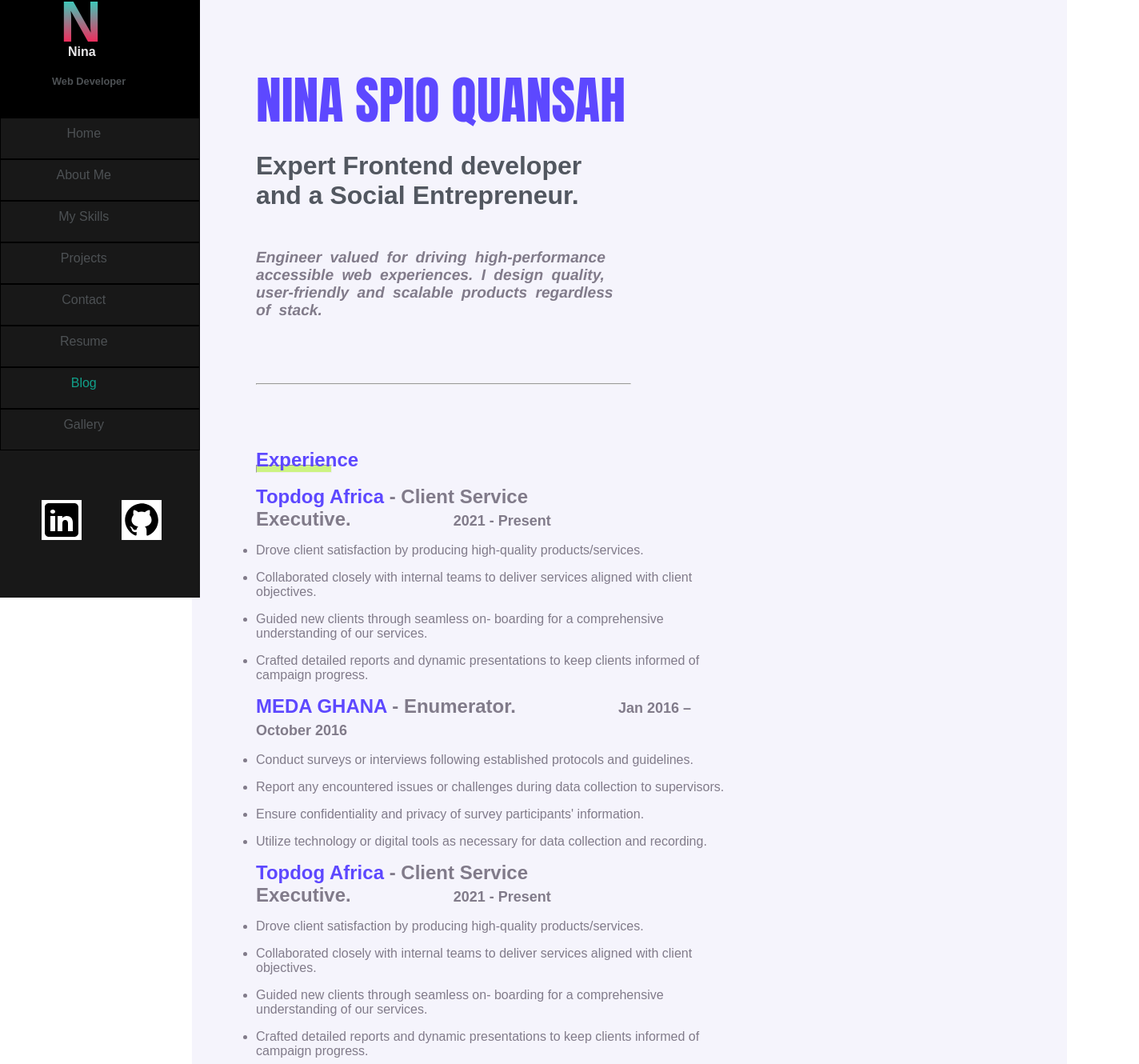
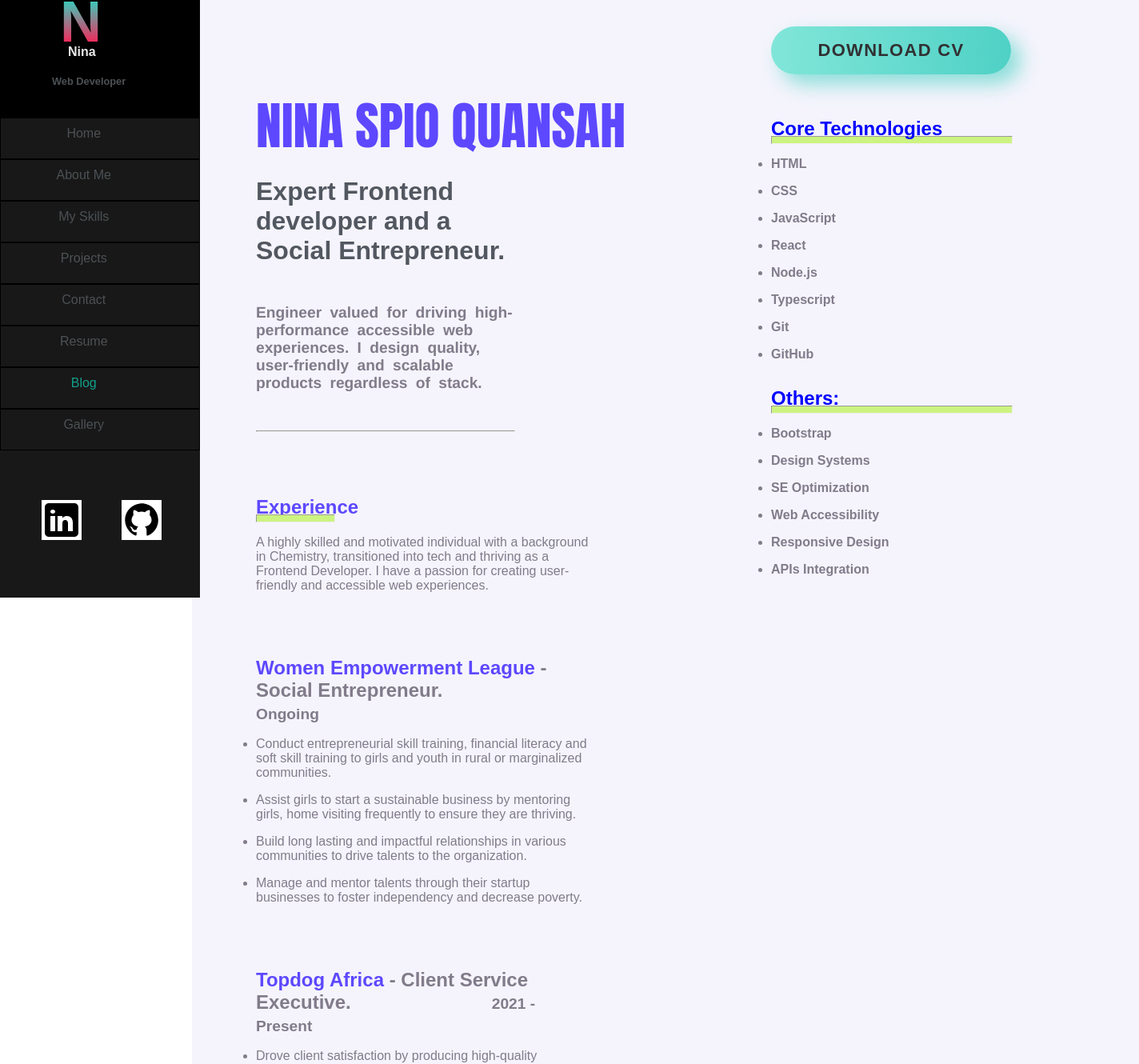
Before and after one commit to nsquansah/My_portifolio, a React (Create React App) app: page /resume in a window 1280 px wide. Shown: the part 53-1383 px from the top of the page at 80% size, 1424 px wide, since content can reach past the window. Built offline with nearby package versions, Linux system fonts and the light colour scheme.

Commit message:
cv oage complete left with responsiveness

```diff
--- /dev/null
+++ b/src/components/DownloadButton.jsx
@@ -0,0 +1,13 @@
+import React from 'react';
+import styles from './DownloadButton.module.css';
+
+const DownloadButton = () => {
+  return (
+    <div className={styles.wrap}>
+
+      <button className={styles.button}>Download CV</button>
+    </div>
+  );
+};
+
+export default DownloadButton;
--- /dev/null
+++ b/src/components/DownloadButton.module.css
@@ -0,0 +1,93 @@
+html, body {
+    height: 100%;
+  }
+
+  .wrap {
+    height: 0.5rem;
+    display: flex;
+    align-items: center;
+    justify-content: center;
+  }
+
+  .button {
+    min-width: 300px;
+    min-height: 60px;
+    display: inline-flex;
+    font-family: 'Nunito', sans-serif;
+    font-size: 22px;
+    align-items: center;
+    justify-content: center;
+    text-transform: uppercase;
+    text-align: center;
+    letter-spacing: 1.3px;
+    font-weight: 700;
+    color: #313133;
+    background: white;
+  background: linear-gradient(90deg, rgba(129,230,217,1) 0%, rgba(79,209,197,1) 100%);
+    border: none;
+    border-radius: 1000px;
+    box-shadow: 12px 12px 24px rgba(79,209,197,.64);
+    transition: all 0.3s ease-in-out 0s;
+    cursor: pointer;
+    outline: none;
+    position: relative;
+    padding: 10px;
+    }
+
+  .button::before {
+  content: '';
+    border-radius: 1000px;
+    min-width: calc(300px + 12px);
+    min-height: calc(60px + 12px);
+    border: 6px solid #00FFCB;
+    box-shadow: 0 0 60px rgba(0,255,203,.64);
+    position: absolute;
+    top: 50%;
+    left: 50%;
+    transform: translate(-50%, -50%);
+    opacity: 0;
+    transition: all .3s ease-in-out 0s;
+  }
+
+  .button:hover,
+  .button:focus {
+    color: #313133;
+    transform: translateY(-6px);
+  }
+
+  .button:hover::before,
+  .button:focus::before {
+    opacity: 1;
+  }
+
+  .button::after {
+    content: '';
+    width: 30px; height: 30px;
+    border-radius: 100%;
+    border: 6px solid #00FFCB;
+    position: absolute;
+    z-index: -1;
+    top: 50%;
+    left: 50%;
+    transform: translate(-50%, -50%);
+    animation: ring 1.5s infinite;
+  }
+
+  .button:hover::after,
+  .button:focus::after {
+    animation: none;
+    display: none;
+  }
+
+  @keyframes ring {
+    0% {
+      width: 30px;
+      height: 30px;
+      opacity: 1;
+    }
+    100% {
+      width: 300px;
+      height: 300px;
+      opacity: 0;
+    }
+  }
--- a/src/components/style.module.css
+++ b/src/components/style.module.css
@@ -145,6 +145,7 @@
     .sidebar {
       transform: translateX(-100%);
       width: 40%;
+
     }
 
     .sidebar.open {
--- a/src/pages/CvPage/index.jsx
+++ b/src/pages/CvPage/index.jsx
@@ -1,13 +1,14 @@
 // src/pages/CvPage/index.jsx
 
 import styles from './style.module.css';
+import DownloadButton from '../../components/DownloadButton';
 
 import React from 'react'
 
 export const CvPage = () => {
   return (
     <div className={styles.CvPage}>
-      <div>
+      <div className={styles.leftpart}>
         <h1 className={styles.title}>NINA SPIO QUANSAH </h1>
         <h2 className={styles.subtitle}>Expert Frontend developer and a Social Entrepreneur.</h2>
         <h3 className={styles.subtitle2}>
@@ -16,11 +17,31 @@ export const CvPage = () => {
         <hr className={styles.line}/>
         <h2 className={styles.subtitle3}>Experience</h2>
         <hr className={styles.line2}/>
+        <p className={styles. jobparagraph1}>
+         A highly skilled and motivated individual with a background in Chemistry, transitioned into  tech and thriving as a Frontend Developer. I have a passion for creating user-friendly and accessible web experiences.
+        </p>
+
+
+{/* curent job */}
+<p className={styles. jobparagraph}>
+          <h3 className={styles.subtitle4}><span className={styles.jobtitle}>Women Empowerment League</span> - Social Entrepreneur.<span className={styles.date1}> Ongoing</span></h3>
+        <ul>
+          <li className={styles.list}>Conduct entrepreneurial skill training, financial literacy and soft skill training to girls and youth in rural
+          or marginalized communities.</li>
+          <li className={styles.list}> Assist girls to start a sustainable business by mentoring girls, home visiting frequently to ensure they
+          are thriving.</li>
+          <li className={styles.list}>Build long lasting and impactful relationships in various communities to drive talents to the
+          organization.</li>
+          <li className={styles.list}>Manage and mentor talents through their startup businesses to foster independency and decrease
+          poverty.</li>
+        </ul>
+        </p>
+
 
 {/* first job */}
 
         <p className={styles. jobparagraph}>
-          <h3 className={styles.subtitle4}><span className={styles.jobtitle}>Topdog Africa</span> - Client Service Executive.<span className={styles.date}>2021 - Present</span></h3>
+          <h3 className={styles.subtitle4}><span className={styles.jobtitle}>Topdog Africa</span> - Client Service Executive.<span className={styles.date2}>2021 - Present</span></h3>
         <ul>
           <li className={styles.list}>Drove client satisfaction by producing
           high-quality products/services.</li>
@@ -35,54 +56,8 @@ export const CvPage = () => {
         </ul>
         </p>
 {/* second job */}
-        <p className={styles. jobparagraph}>
-        <h3 className={styles.subtitle4}><span className={styles.jobtitle}>MEDA GHANA</span> - Enumerator.<span className={styles.date}>Jan 2016 – October 2016</span></h3>
-        <ul>
-          <li className={styles.list}>Conduct surveys or interviews following
-          established protocols and guidelines.</li>
-          <li className={styles.list}>Report any encountered issues or challenges during data collection to
-          supervisors.</li>
-          <li className={styles.list}> Ensure confidentiality and privacy of survey participants' information.</li>
-          <li className={styles.list}>Utilize technology or digital tools as necessary for data collection and
-          recording.</li>
-        </ul>
-        </p>
-
-{/* third job */}
-        <p className={styles. jobparagraph}>
-        <h3 className={styles.subtitle4}><span className={styles.jobtitle}>Topdog Africa</span> - Client Service Executive.<span className={styles.date}>2021 - Present</span></h3>
-        <ul>
-          <li className={styles.list}>Drove client satisfaction by producing
-          high-quality products/services.</li>
-          <li className={styles.list}>Collaborated closely with internal teams
-          to deliver services aligned with client
-          objectives.</li>
-          <li className={styles.list}> Guided new clients through seamless on-
-          boarding for a comprehensive understanding of our services.</li>
-          <li className={styles.list}>Crafted detailed reports and dynamic
-          presentations to keep clients informed of
-          campaign progress.</li>
-        </ul>
-        </p>
-{/* fourth job */}
-        <p className={styles. jobparagraph}>
-        <h3 className={styles.subtitle4}><span className={styles.jobtitle}>PhytoScience Limited Ghana</span> - Customer care.<span className={styles.date}>2021 - Present</span></h3>
-        <ul>
-          <li className={styles.list}>Drove client satisfaction by producing
-          high-quality products/services.</li>
-          <li className={styles.list}>Collaborated closely with internal teams
-          to deliver services aligned with client
-          objectives.</li>
-          <li className={styles.list}> Guided new clients through seamless on-
-          boarding for a comprehensive understanding of our services.</li>
-          <li className={styles.list}>Crafted detailed reports and dynamic
-          presentations to keep clients informed of
-          campaign progress.</li>
-        </ul>
-
-{/* fifth job */}
-        </p><p className={styles. jobparagraph}>
-        <h3 className={styles.subtitle4}><span className={styles.jobtitle}>Lead for Ghana</span> - Educator / community developer.<span className={styles.date}>2021 - Present</span></h3>
+<p className={styles. jobparagraph}>
+        <h3 className={styles.subtitle4}><span className={styles.jobtitle}>PhytoScience Limited Ghana</span> - Customer care.<span className={styles.date3}>2021 - Present</span></h3>
         <ul>
           <li className={styles.list}>Drove client satisfaction by producing
           high-quality products/services.</li>
@@ -97,9 +72,94 @@ export const CvPage = () => {
         </ul>
         </p>
 
+
+
+{/* third */}
+<p className={styles. jobparagraph}>
+        <h3 className={styles.subtitle4}><span className={styles.jobtitle}>Lead for Ghana</span> - Educator / community developer.<span className={styles.date4}>2017 - 2019</span></h3>
+        <ul>
+          <li className={styles.list}>Drove client satisfaction by producing
+          high-quality products/services.</li>
+          <li className={styles.list}>Collaborated closely with internal teams
+          to deliver services aligned with client
+          objectives.</li>
+          <li className={styles.list}> Guided new clients through seamless on-
+          boarding for a comprehensive understanding of our services.</li>
+          <li className={styles.list}>Crafted detailed reports and dynamic
+          presentations to keep clients informed of
+          campaign progress.</li>
+        </ul>
+        </p>
+
+
+
+{/* fourth */}
+        <p className={styles. jobparagraph}>
+        <h3 className={styles.subtitle4}><span className={styles.jobtitle}>MEDA GHANA</span> - Enumerator.<span className={styles.date5}> 2016</span></h3>
+        <ul>
+          <li className={styles.list}>Conduct surveys or interviews following
+          established protocols and guidelines.</li>
+          <li className={styles.list}>Report any encountered issues or challenges during data collection to
+          supervisors.</li>
+          <li className={styles.list}> Ensure confidentiality and privacy of survey participants' information.</li>
+          <li className={styles.list}>Utilize technology or digital tools as necessary for data collection and
+          recording.</li>
+        </ul>
+        </p>
+
+{/* third job */}
+        <p className={styles. jobparagraph}>
+        <h3 className={styles.subtitle4}><span className={styles.jobtitle}>Dufie Memorial Hospital</span> - Administrator.<span className={styles.date6}>2015 - 2017</span></h3>
+        <ul>
+          <li className={styles.list}>Providing strategic and lucrative ideas to maintain and repair the physical facility and represent the
+          hospital at investors meeting.</li>
+          <li className={styles.list}>Supporting various sectors under the hospitals administration to work productively and manage the
+          hospitals internal revenue, customer care and office management, increasing the productivity in the
+          hospital by 80%, leading to effective healthcare, encouraging frequent visitation of pregnant women and
+          indigenes in rural areas to the hospital decreasing maternal mortality by 70% at the end of 2017.</li>
+          <li className={styles.list}> Recruit credible and talented health personnel to join the team.</li>
+          <li className={styles.list}>Collaborate with community stakeholders to work together to ensure the development of the lives of the
+          youth in the locality through organizing educative programs for sensitization and skill development</li>
+          <li className={styles}>Drawing budgets for procurements needed for the effective running of the hospital.</li>
+        </ul>
+        </p>
+
       </div>
+      <div className={styles.rightpart}>
+        <DownloadButton />
+        {/* <h2 className={styles.subtitle5}>Ghana.</h2> */}
+        {/* <hr className={styles.line3}/> */}
+
+
+      <ul className={styles.skills}>
+        <h2 className={styles.coretech}>Core Technologies</h2>
+        <hr className={styles.line3}/>
+        <li className={styles.skill}>HTML</li>
+        <li className={styles.skill}>CSS</li>
+        <li className={styles.skill}>JavaScript</li>
+        <li className={styles.skill}>React</li>
+        <li className={styles.skill}>Node.js</li>
+        <li className={styles.skill}>Typescript</li>
+        {/* <li className={styles.skill}>MongoDB</li> */}
+        <li className={styles.skill}>Git</li>
+        <li className={styles.skill}>GitHub</li>
+        </ul>
+
+        <ul className={styles.otherskills}>
+        <h2 className={styles.otherskill}>Others:</h2>
+        <hr className={styles.line3}/>
+
+        <li className={styles.skill}>Bootstrap</li>
+        <li className={styles.skill}>Design Systems</li>
+        <li className={styles.skill}>SE Optimization</li>
+        <li className={styles.skill}>Web Accessibility</li>
+        <li className={styles.skill}>Responsive Design</li>
+        <li className={styles.skill}>APIs Integration</li>
+        </ul>
+      </div>
+
     </div>
-  )
+  );
 }
 
 export default CvPage
--- a/src/pages/CvPage/style.module.css
+++ b/src/pages/CvPage/style.module.css
@@ -11,9 +11,9 @@
     flex-direction: flex-start;
     align-items: left;
     justify-content: left;
-    height: 300vh;
+    height: 400vh;
     background-color: rgba(245,244,252,255);
-    width: 73%;
+    width: 80%;
     margin-left: 15rem;
     padding: 5rem;
 
@@ -42,11 +42,11 @@
 color: #817b8a;
 width: 50%;
 font-family: 'Franklin Gothic Medium', 'Arial Narrow', Arial, sans-serif;
-font-style: italic;
+/* font-style: italic; */
 font-weight: 800;
 font-size: 1.2rem;
 margin-top: 3rem;
-margin-bottom: 5rem;
+margin-bottom: 2rem;
 word-spacing: 5px;
 
 }
@@ -66,10 +66,11 @@ word-spacing: 5px;
  }
 
  .line2{
-    width: 10%;
+    width: 15%;
     height: 0.5rem;
     background-color: #ccf381;
-    margin-top: -0.5rem;
+    margin-top: -0.3rem;
+    color: #ccf381;
 
  }
 
@@ -82,6 +83,14 @@ word-spacing: 5px;
  }
 
  .jobparagraph{
+    font-size: 1rem;
+    font-family: Arial, Helvetica, sans-serif;
+    color: #817b8a;
+    margin-top: 4rem;
+    width: 65%;
+ }
+
+ .jobparagraph1{
     font-size: 1rem;
     font-family: Arial, Helvetica, sans-serif;
     color: #817b8a;
@@ -98,7 +107,7 @@ word-spacing: 5px;
  }
 
  .date{
-    margin-left: 8rem;
+    margin-left: 10rem;
     font-size: large;
     font-family: Arial, Helvetica, sans-serif;
  }
@@ -106,3 +115,90 @@ word-spacing: 5px;
  .list{
     margin-top: 1rem;
  }
+
+ .date1{
+    margin-left: 10rem;
+    font-size: 1.2rem;
+ }
+
+ .date2{
+    margin-left: 11rem;
+    font-size: 1.2rem;
+ }
+
+ .date3{
+    margin-left: 15rem;
+    font-size: 1.2rem;
+ }
+
+    .date4{
+        margin-left: 12rem;
+        font-size: 1.2rem;
+    }
+
+    .date5{
+        margin-left: 3rem;
+        font-size: 1.2rem;
+    }
+
+
+    .date6{
+        margin-left: 10rem;
+        font-size: 1.2rem;
+    }
+
+    .leftpart{
+        display: flex;
+        flex-direction: column;
+        margin-top: 2rem;
+    }
+
+    .rightpart{
+        display: flex;
+        flex-direction: column;
+        margin-top: 2rem;
+        margin-right: 5rem;
+        width: 50%;
+
+    }
+
+    .skills, .otherskills{ color: #817b8a;
+        font-size: 1rem;
+        font-family: Arial, Helvetica, sans-serif;
+        font-weight: bold;
+    }
+    .coretech{
+        color: blue;
+        margin-top: 5rem;
+    }
+    .line3{
+        width: 100%;
+        height: 0.5rem;
+        background-color: #ccf381;
+        margin-top: -0.3rem;
+        color: #ccf381;
+        margin-bottom: 1rem;
+    }
+    .skill {
+        margin-top: 1rem;
+    }
+    .otherskill{
+        margin-top: 2rem;
+        color: blue;
+    }
+
+
+    @media screen {max-width: 768px}{
+        .CvPage{
+            display: flex;
+            flex-direction: flex-start;
+            align-items: left;
+            justify-content: left;
+            height: 400vh;
+            background-color: rgba(245,244,252,255);
+            width: 80%;
+            margin-left: 15rem;
+            padding: 5rem;
+        }
+
+    }
```
